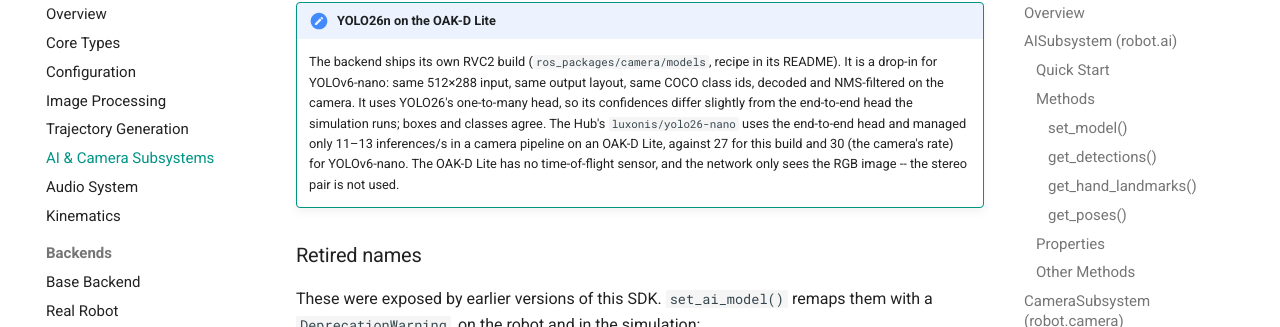
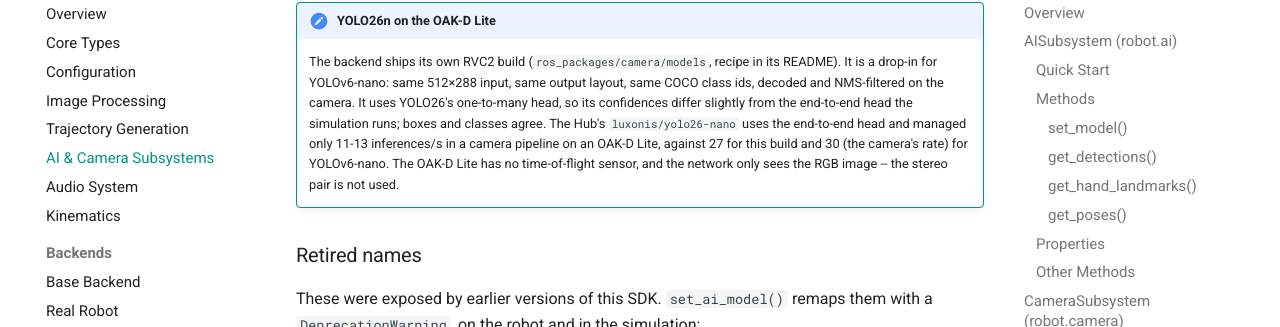
Before and after one commit to mamrehn/pib3, an MkDocs documentation site: the page built from docs/api/ai-camera-subsystems.md, in a window 1280 px wide and 900 px high, scrolled down 7122 px. Shown: the part 144-471 px from the top of the window. Built offline with MkDocs 1.6.1 and Material for MkDocs 9.7.7, drawn with Linux system fonts in a browser that asks for light colours; comment, search, counter and statistics services are not loaded.

```diff
--- a/docs/api/ai-camera-subsystems.md
+++ b/docs/api/ai-camera-subsystems.md
@@ -305,7 +305,7 @@ from pib3 import AIModel
     It uses YOLO26's one-to-many head, so its confidences differ slightly from
     the end-to-end head the simulation runs; boxes and classes agree. The
     Hub's `luxonis/yolo26-nano` uses the end-to-end head and managed only
-    11–13 inferences/s in a camera pipeline on an OAK-D Lite, against 27 for
+    11-13 inferences/s in a camera pipeline on an OAK-D Lite, against 27 for
     this build and 30 (the camera's rate) for YOLOv6-nano. The OAK-D Lite has no time-of-flight sensor,
     and the network only sees the RGB image -- the stereo pair is not used.
 
```
Also changed, not shown: README.md (+2 -2 lines), docs/contributing/development.md (+1 -1 lines), docs/getting-started/installation.md (+2 -2 lines).
